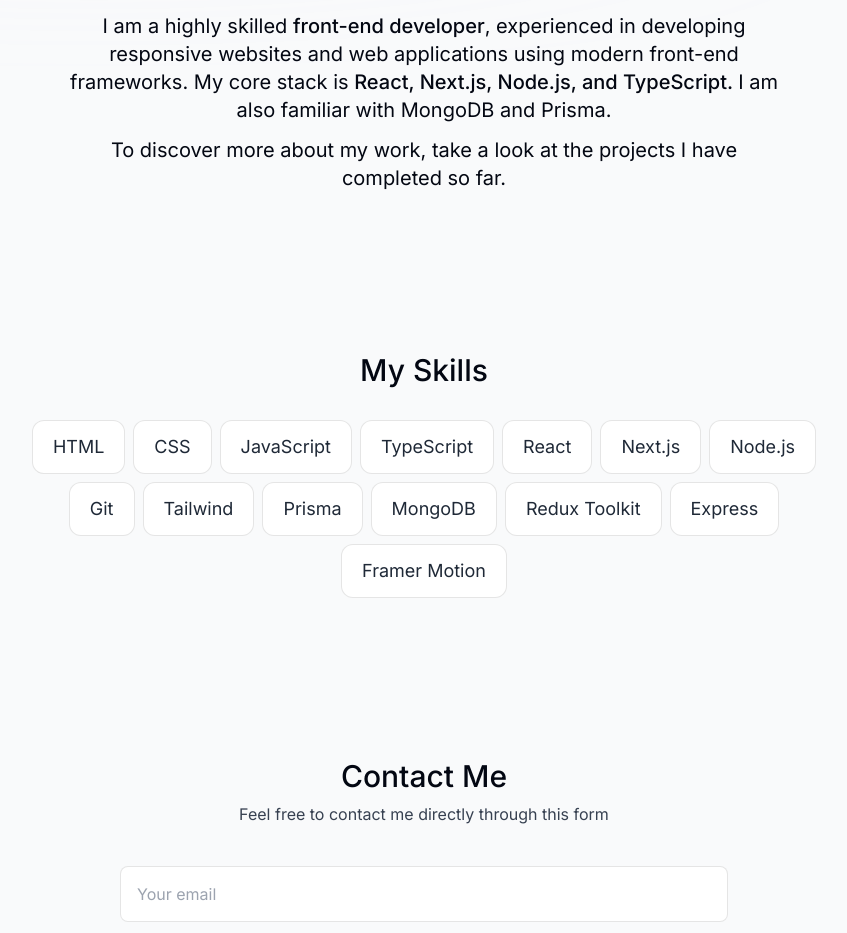
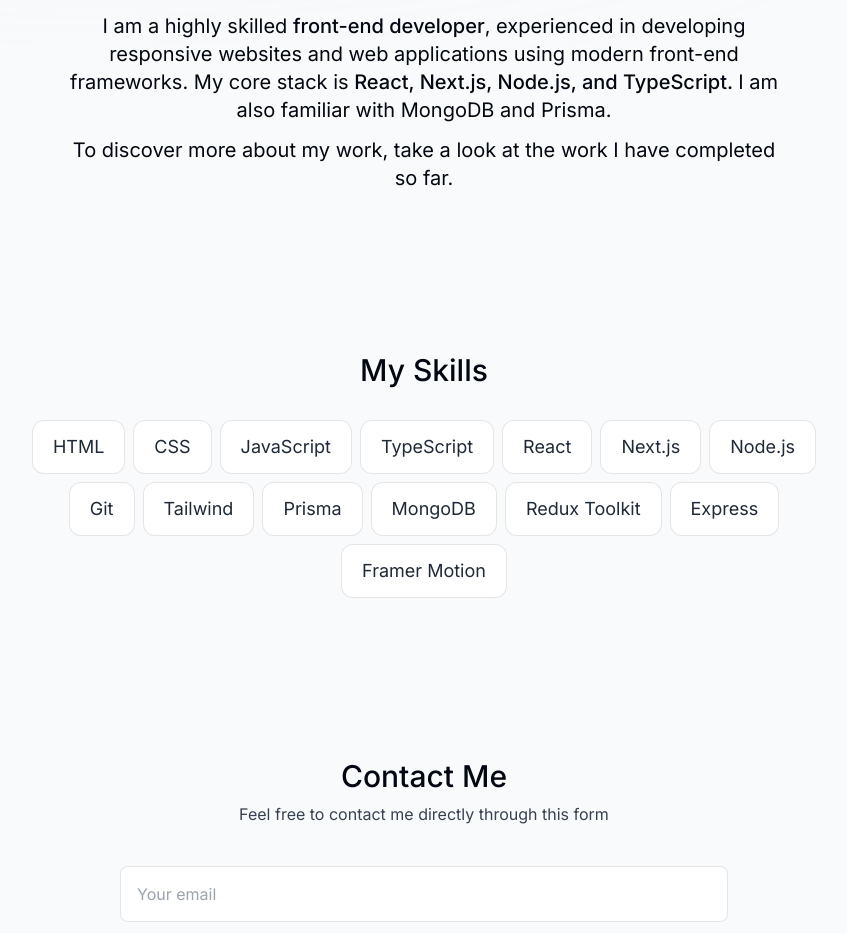
Before and after one commit to morhaaa/mohamedrhanmi.com, a Next.js app: page / in a window 1280 px wide. Shown: the part 840-1773 px from the top of the page, without its empty margins (216-1063 px from the left). Built offline with nearby package versions, Linux system fonts and the light colour scheme.

Commit message:
fix(about): fix text about me

```diff
--- a/src/languages/en.ts
+++ b/src/languages/en.ts
@@ -21,7 +21,7 @@
     otherStacks: "I am also familiar with MongoDB and Prisma",
     otherPassion: "",
     conclusion:
-      "To discover more about my work, take a look at the projects I have completed so far.",
+      "To discover more about my work, take a look at the work I have completed so far.",
   },
 };
 
--- a/src/languages/it.ts
+++ b/src/languages/it.ts
@@ -16,12 +16,12 @@
     im: "Sono uno",
     job: "sviluppatore front-end",
     description:
-      "con esperienza nello sviluppo di siti e applicazioni web responsive utilizzando moderni framework front-end. Il mio stack principale è",
+      "con esperienza nello sviluppo di siti e applicazioni web responsive utilizzando moderni framework. Il mio stack principale è",
     stacks: "React, Next.js, Node.js e TypeScript",
     otherStacks: "Inoltre utilizzo MongoDB e Prisma",
     otherPassion: "",
     conclusion:
-      "Per saperne di più sul mio lavoro, dai un'occhiata ai progetti che ho realizzato finora.",
+      "Per saperne di più sul mio lavoro, dai un'occhiata ai lavori che ho realizzato finora.",
   },
 };
 
```
